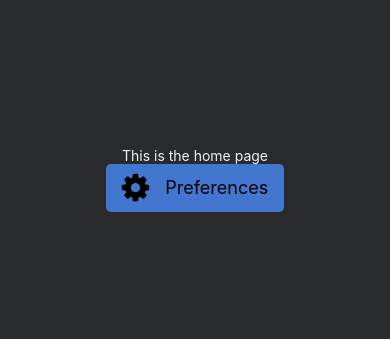
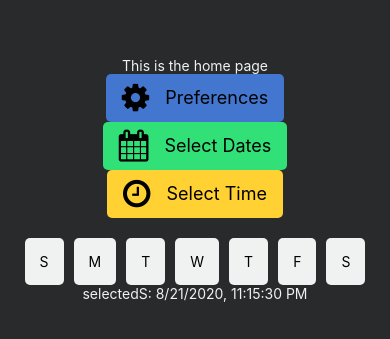
Before and after one commit to Ezekias1337/time-amigo, a React Native app: screen /Home in a window 390 px wide. Shown: the part 243-582 px from the top of the page. Built offline with nearby package versions, Linux system fonts and the light colour scheme.

Commit message:
DaySelector

```diff
--- a/app/Home.tsx
+++ b/app/Home.tsx
@@ -1,34 +1,46 @@
-import React, {useState} from 'react';
-import { View, Text, StyleSheet } from 'react-native';
-import DateTimePicker from '@react-native-community/datetimepicker';
-import Button from '../components/Button';
+import React, { useState } from "react";
+import { View, Text, StyleSheet, TouchableOpacity } from "react-native";
+import DateTimePicker, {
+  DateTimePickerEvent,
+} from "@react-native-community/datetimepicker";
+import Button from "../components/Button";
+import DayOfWeekSelector from "../components/DaySelector";
 
-import { colors } from '../styles/variables';
+import { colors } from "../styles/variables";
 
 // https://github.com/react-native-datetimepicker/datetimepicker
 
+interface UpdateEvent {
+  target: {
+    name: string;
+    value: string;
+  };
+}
+
+type InputMode = "date" | "time" | "datetime" | "countdown";
+
 const Home: React.FC = () => {
   const [date, setDate] = useState(new Date(1598051730000));
-  const [mode, setMode] = useState('date');
+  const [mode, setMode] = useState("date");
   const [show, setShow] = useState(false);
 
-  const onChange = (event, selectedDate) => {
-    const currentDate = selectedDate;
+  const onChange = (event: DateTimePickerEvent, selectedDate?: Date) => {
+    const currentDate = selectedDate || date;
+    setDate(currentDate);
     setShow(false);
-    setDate(currentDate);
   };
 
-  const showMode = (currentMode) => {
+  const showMode = (currentMode: InputMode) => {
     setShow(true);
     setMode(currentMode);
   };
 
   const showDatepicker = () => {
-    showMode('date');
+    showMode("date");
   };
 
   const showTimepicker = () => {
-    showMode('time');
+    showMode("time");
   };
 
   /*return (
@@ -51,7 +63,43 @@ const Home: React.FC = () => {
   return (
     <View style={styles.container}>
       <Text style={styles.text}>This is the home page</Text>
-      <Button variant="primary" text="Preferences" url="Preferences" icon="gear" leftIcon={true} iconSize={32}/>
+      <Button
+        variant="primary"
+        text="Preferences"
+        url="Preferences"
+        icon="gear"
+        leftIcon={true}
+        iconSize={32}
+      />
+
+      <Button
+        variant="success"
+        text="Select Dates"
+        icon="calendar"
+        leftIcon={true}
+        iconSize={32}
+        onClickHandler={() => showDatepicker()}
+      />
+      <Button
+        variant="warning"
+        text="Select Time"
+        icon="clock-o"
+        leftIcon={true}
+        iconSize={32}
+        onClickHandler={() => showTimepicker()}
+      />
+      <DayOfWeekSelector />
+      <Text style={styles.text}>selectedS: {date.toLocaleString()}</Text>
+      {show && (
+        <DateTimePicker
+          testID="dateTimePicker"
+          value={date}
+          mode={
+            mode === "date" ? "date" : mode === "time" ? "time" : "datetime"
+          }
+          onChange={onChange}
+        />
+      )}
     </View>
   );
 };
@@ -59,8 +107,8 @@ const Home: React.FC = () => {
 const styles = StyleSheet.create({
   container: {
     flex: 1,
-    justifyContent: 'center',
-    alignItems: 'center',
+    justifyContent: "center",
+    alignItems: "center",
     backgroundColor: colors.neutral800,
   },
   text: {
--- /dev/null
+++ b/components/DaySelector.tsx
@@ -0,0 +1,68 @@
+import React, { useState } from "react";
+import { TouchableOpacity, View, Text } from "react-native";
+import { StyleSheet } from "react-native";
+import AsyncStorage from "@react-native-async-storage/async-storage";
+import { colors, borderRadius } from "../styles/variables";
+
+const DayOfWeekSelector: React.FC = () => {
+  const daysOfWeek: string[] = [
+    "Sunday",
+    "Monday",
+    "Tuesday",
+    "Wednesday",
+    "Thursday",
+    "Friday",
+    "Saturday",
+  ];
+  const [selectedDays, setSelectedDays] = useState<string[]>([]);
+
+  const toggleDay = (day: string) => {
+    if (selectedDays.includes(day)) {
+      setSelectedDays(
+        selectedDays.filter((selectedDay) => selectedDay !== day)
+      );
+    } else {
+      setSelectedDays([...selectedDays, day]);
+    }
+  };
+
+  return (
+    <View style={styles.viewContainer}>
+      {daysOfWeek.map((day) => (
+        <TouchableOpacity
+          style={[
+            styles.inactiveButton,
+            selectedDays.includes(day) ? styles.activeButton : null,
+          ]}
+          key={day}
+          onPress={() => toggleDay(day)}
+        >
+          <Text>{`${day[0]}`}</Text>
+        </TouchableOpacity>
+      ))}
+    </View>
+  );
+};
+
+const styles = StyleSheet.create({
+  inactiveButton: {
+    backgroundColor: colors.neutral100,
+    color: colors.neutral800,
+    padding: 15,
+    marginTop: 20,
+    borderRadius: borderRadius.borderRadius,
+  },
+  activeButton: {
+    backgroundColor: colors.primary500,
+    color: colors.neutral100,
+  },
+  viewContainer: {
+    display: "flex",
+    flexDirection: "row",
+    flexWrap: "wrap",
+    justifyContent: "space-evenly",
+    gap: 10,
+  }
+});
+
+export default DayOfWeekSelector;
```
Also changed, not shown: app/PreferencesScreen.tsx (+14 -11 lines).
